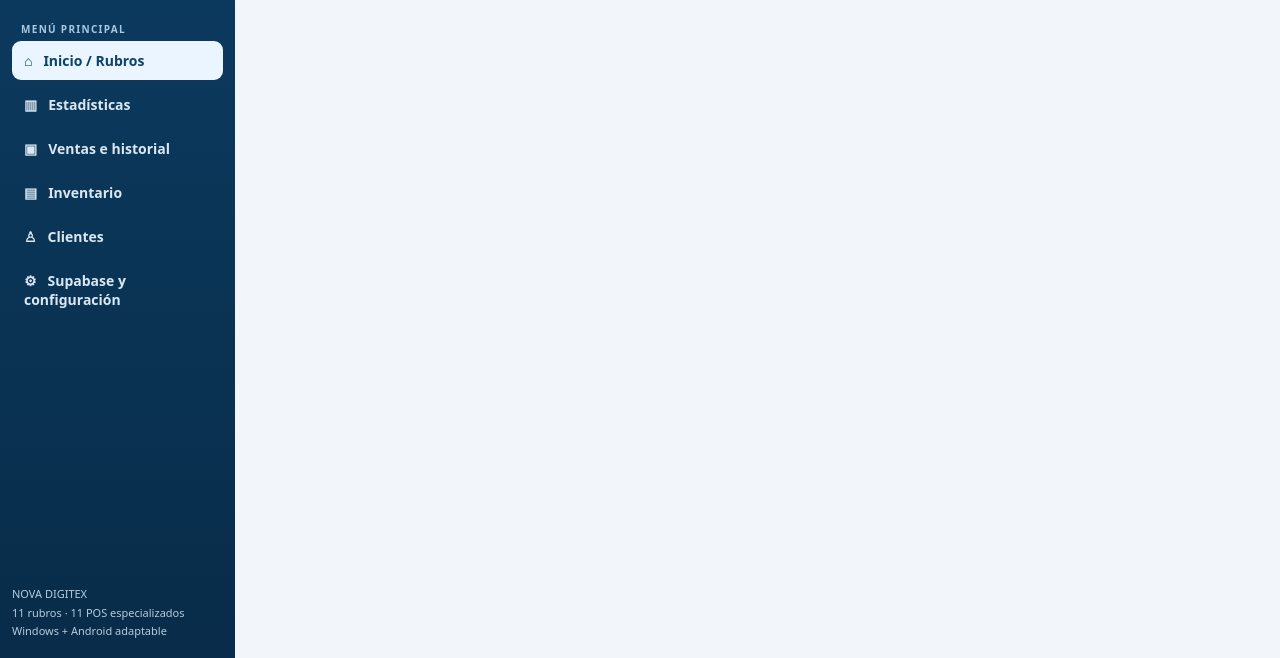
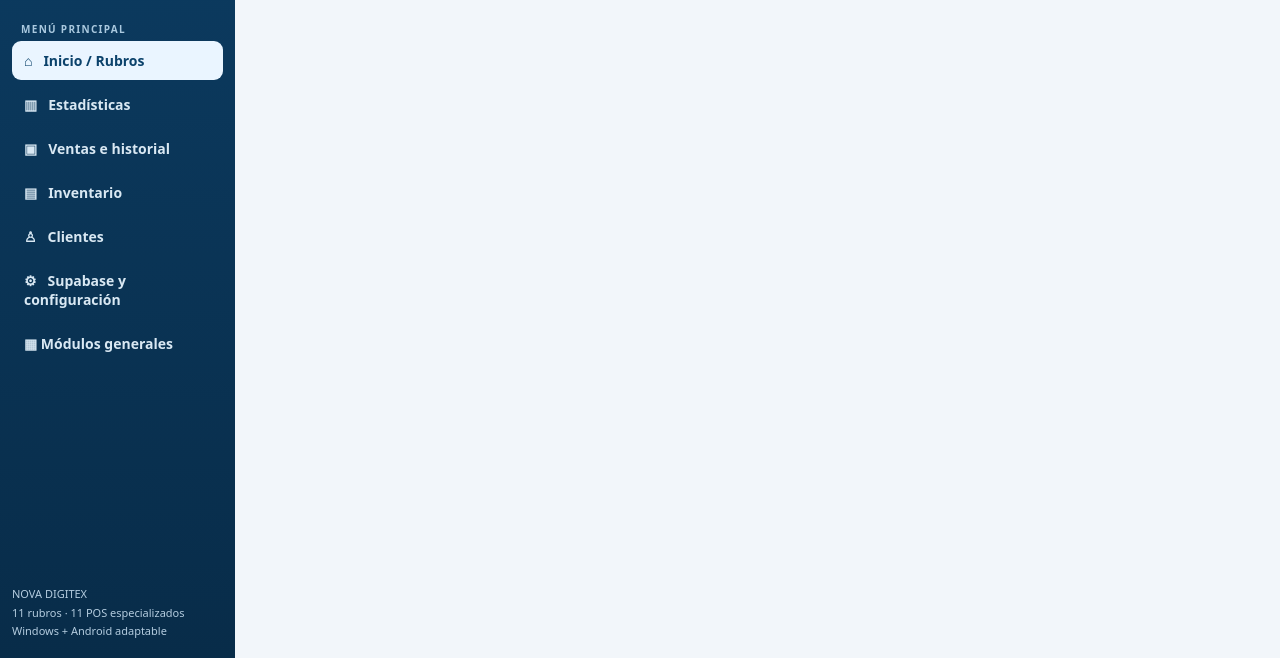
Before and after one commit to dairokick-tech/Nexodigitex, a plain HTML site: page index.html in a window 1280 px wide. Shown: the part 147-805 px from the top of the page. Drawn offline with nearby package versions, Linux system fonts and the light colour scheme.

Commit message:
Integrate general modules catalog into NOVA DIGITEX navigation

```diff
--- a/index.html
+++ b/index.html
@@ -55,4 +55,4 @@ async function signOut(){if(sb)await sb.auth.signOut();currentUser=null;updateUs
 function filterAll(v){query=v.toLowerCase();if(view==='home')drawRubrics();if(view==='pos')drawProducts(v)}
 function esc(s){return String(s??'').replace(/[&<>"']/g,c=>({'&':'&amp;','<':'&lt;','>':'&gt;','"':'&quot;',"'":'&#39;'}[c]))}
 window.addEventListener('online',()=>{if(sb&&currentUser)syncQueue()});initSupabase().then(home);
-</script><script src="./modules.js"></script><script>if('serviceWorker' in navigator && location.protocol!=='file:'){window.addEventListener('load',()=>navigator.serviceWorker.register('./sw.js').catch(()=>{}));}</script></body></html>
+</script><script src="./general-modules.js"></script><script src="./modules.js"></script><script>if('serviceWorker' in navigator && location.protocol!=='file:'){window.addEventListener('load',()=>navigator.serviceWorker.register('./sw.js').catch(()=>{}));}</script></body></html>
```
